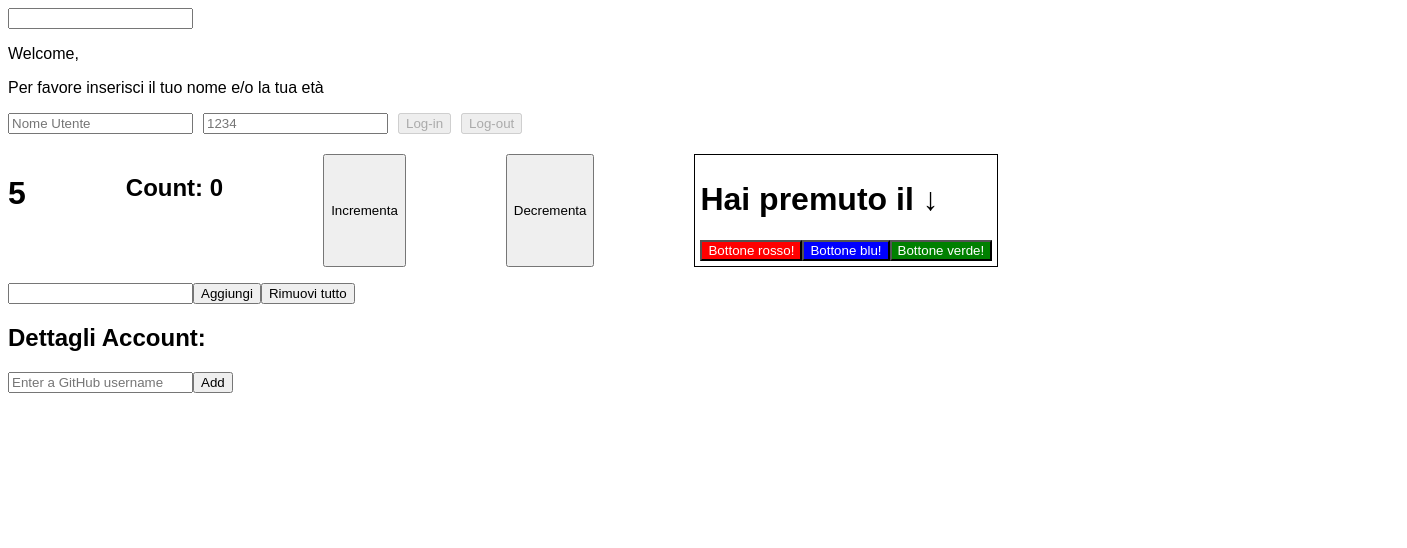
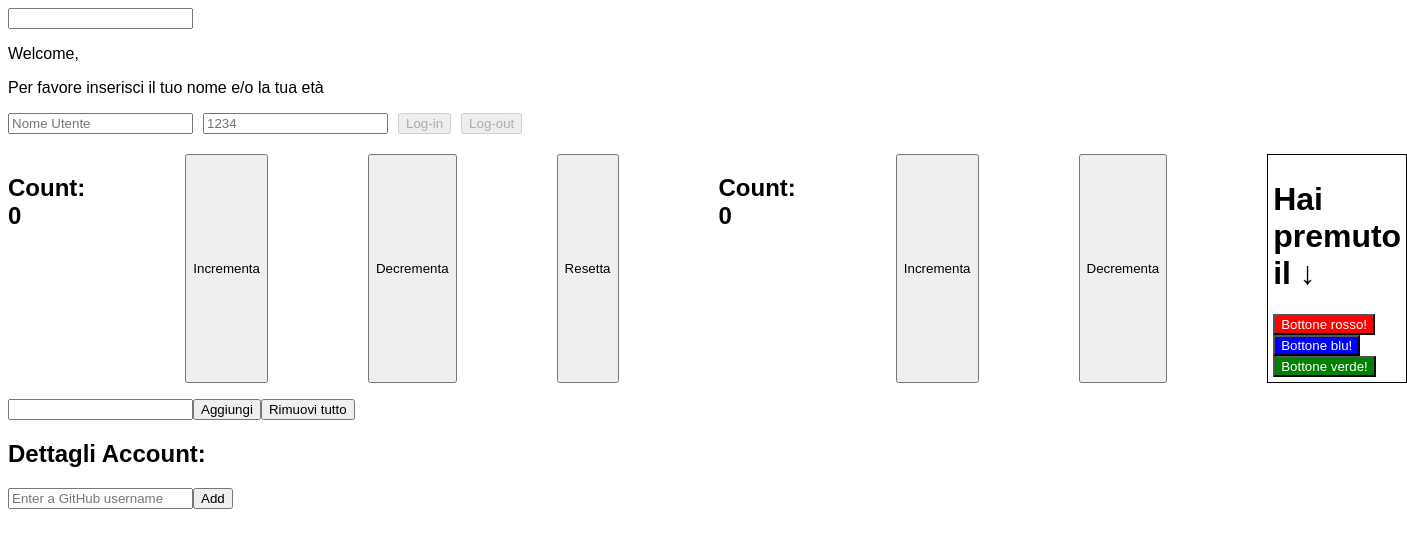
Before and after one commit to gabrimarch3/Esericizi-react, a React (Create React App) app in the folder esercizi-develhope/: page / in a window 1280 px wide. Shown: the top 548 px of the page, 1407 px wide, since content can reach past the window. Built offline with nearby package versions, Linux system fonts and the light colour scheme.

Commit message:
added and completed ex.44

```diff
--- a/esercizi-develhope/src/components/Counter.js
+++ b/esercizi-develhope/src/components/Counter.js
@@ -1,30 +1,16 @@
-import { useState, useEffect } from "react"
-
+import { useCounter } from "./hook/useCounter";
 
 function Counter() {
+  const { counter, increment, decrement, reset } = useCounter();
 
-    const [counter, setCount] = useState(0);
-
-    useEffect(() => {
-        console.log(`il counter è montato`)
-        return () => {
-            console.log('il counter è smontato')
-        }
-    }, [])
-
-    useEffect(() =>{
-      let intervallo = setInterval(function () {setCount(counter + 1)},1000)
-
-      return () => {
-        clearInterval(intervallo, 1000)
-      }
-    }, [counter])
-
-    return (
-        <div>
-          <h1>{counter}</h1>
-        </div>
-      );
+  return (
+    <>
+      <h2>Count: {counter}</h2>
+      <button onClick={increment}>Incrementa</button>
+      <button onClick={decrement}>Decrementa</button>
+      <button onClick={reset}>Resetta</button>
+    </>
+  );
 }
 
-export default Counter
+export default Counter;
--- a/esercizi-develhope/src/components/hook/useCounter.js
+++ b/esercizi-develhope/src/components/hook/useCounter.js
@@ -1,21 +1,30 @@
-import { useState } from 'react';
+import { useCallback, useState } from "react";
 
-const useCounter = (initialValue = 0) => {
-  const [count, setCount] = useState(initialValue);
+export function useCounter() {
+  const [counter, setCount] = useState(0);
 
-  const increment = () => {
-    setCount((prevCount) => prevCount + 1);
+  const handleIncrease = useCallback(function handleIncrease() {
+    setCount((count) => count + 1);
+    console.log("increase by useCallback");
+  }, []);
+
+  const handleDecrease = useCallback(
+    function handleDecrease() {
+      if (counter > 0) {
+        setCount((count) => count - 1);
+      }
+    },
+    [counter]
+  );
+
+  const handleReset = useCallback(function handleReset() {
+    setCount((count) => (count = 0));
+  }, []);
+
+  return {
+    counter: counter,
+    increment: handleIncrease,
+    decrement: handleDecrease,
+    reset: handleReset,
   };
-
-  const decrement = () => {
-    setCount((prevCount) => prevCount - 1);
-  };
-
-  const reset = () => {
-    setCount(initialValue);
-  };
-
-  return { count, increment, decrement, reset };
-};
-
-export default useCounter;
+}
```
